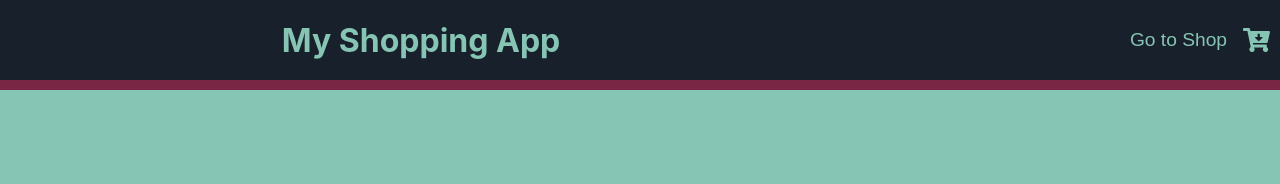
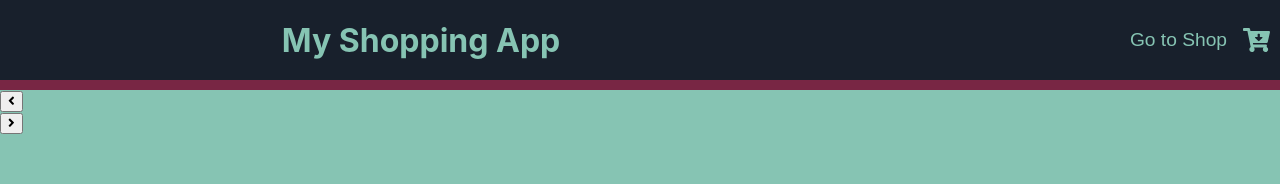
Before and after one commit to JPMCrain/my_shopping_app, a React (Create React App) app in the folder my_shopping_app/: page / in a window 1280 px wide. Shown: the top 184 px of the page. Built offline with nearby package versions, Linux system fonts and the light colour scheme.

Commit message:
started set up of home page and carousel layout

```diff
--- a/my_shopping_app/src/App.js
+++ b/my_shopping_app/src/App.js
@@ -1,12 +1,14 @@
 import React from 'react';
 import './App.css'
 
-import Header from './components/Header/Header';
+import HomePage from './pages/HomePage/HomePage';
+
+
 
 function App() {
   return (
     <div className="App">
-      <Header/>
+      <HomePage/>
     </div>
   );
 }
--- /dev/null
+++ b/my_shopping_app/src/components/ArrowLeft/ArrowLeft.jsx
@@ -0,0 +1,15 @@
+import React, { Component } from 'react';
+import { FontAwesomeIcon } from '@fortawesome/react-fontawesome';
+import { faAngleLeft } from '@fortawesome/free-solid-svg-icons';
+
+class ArrowLeft extends Component {
+	render() {
+		return (
+			<button onClick={this.props.goToPrevSlide}>
+				<FontAwesomeIcon icon={faAngleLeft} />
+			</button>
+		)
+	}
+}
+
+export default ArrowLeft
--- /dev/null
+++ b/my_shopping_app/src/components/ArrowRight/ArrowRight.jsx
@@ -0,0 +1,15 @@
+import React, { Component } from 'react';
+import { FontAwesomeIcon } from '@fortawesome/react-fontawesome';
+import { faAngleRight } from '@fortawesome/free-solid-svg-icons';
+
+class ArrowRight extends Component {
+	render() {
+		return (
+			<button onClick={this.props.goToNextSlide}>
+				<FontAwesomeIcon icon={faAngleRight} />
+			</button>
+		)
+	}
+}
+
+export default ArrowRight
--- /dev/null
+++ b/my_shopping_app/src/components/Carousel/Carousel.jsx
@@ -0,0 +1,58 @@
+import React, { Component } from 'react';
+import styles from './index.module.css';
+
+import Slider from '../Slider/Slider';
+import ArrowLeft from '../ArrowLeft/ArrowLeft';
+import ArrowRight from '../ArrowRight/ArrowRight';
+
+import jsonData from '../json_source/itemsdata.json';
+
+
+class Carousel extends Component {
+	constructor(props) {
+		super(props)
+		this.state = {
+			images: [],
+		}
+	}
+
+	componentDidMount() {
+		this.getImages();
+	}
+
+	getImages() {
+		let itemDataArray = jsonData;
+		let allimages = [];
+		itemDataArray.forEach((dataItem) => {
+			let subcategoriesArray = dataItem.subcategories;
+			subcategoriesArray.forEach((subItem) => {
+				let itemArray = subItem.items;
+				itemArray.forEach((image) => {
+					allimages.push(image.imagelink);
+				});
+			});
+		});
+		this.setState({ images: allimages });
+	}
+
+	goToNextSlide() {
+
+	}
+
+	goToPrevSlide() {
+
+	}
+
+	render() {
+
+		return (
+			<div className={styles.slideShow}>
+				<ArrowLeft goToPrevSlide={this.goToPrevSlide}></ArrowLeft>
+				<Slider></Slider>
+				<ArrowRight goToNextSlide={this.goToNextSlide}></ArrowRight>
+			</div>
+		)
+	}
+}
+
+export default Carousel
--- a/my_shopping_app/src/components/Header/Header.jsx
+++ b/my_shopping_app/src/components/Header/Header.jsx
@@ -1,7 +1,7 @@
-import React, { Component } from 'react'
+import React, { Component } from 'react';
 import styles from './index.module.css';
-import { FontAwesomeIcon } from '@fortawesome/react-fontawesome'
-import { faCartArrowDown } from '@fortawesome/free-solid-svg-icons'
+import { FontAwesomeIcon } from '@fortawesome/react-fontawesome';
+import { faCartArrowDown } from '@fortawesome/free-solid-svg-icons';
 
 class Header extends Component {
 	render() {
--- /dev/null
+++ b/my_shopping_app/src/components/Slider/Slider.jsx
@@ -0,0 +1,13 @@
+import React, { Component } from 'react'
+
+class Slider extends Component {
+	render() {
+		return (
+			<div>
+
+			</div>
+		)
+	}
+}
+
+export default Slider
--- /dev/null
+++ b/my_shopping_app/src/pages/HomePage/HomePage.jsx
@@ -0,0 +1,16 @@
+import React, { Component } from 'react'
+import Header from '../../components/Header/Header.jsx';
+import Carousel from '../../components/Carousel/Carousel.jsx';
+
+class HomePage extends Component {
+	render() {
+		return (
+			<div>
+				<Header />
+				<Carousel />
+			</div>
+		)
+	}
+}
+
+export default HomePage
```
Also changed, not shown: my_shopping_app/src/components/Carousel/index.module.css (added), my_shopping_app/src/components/Slider/index.module.css (added), my_shopping_app/src/components/json_source/itemsdata.json (renamed from my_shopping_app/src/json_source/itemsdata.json).
